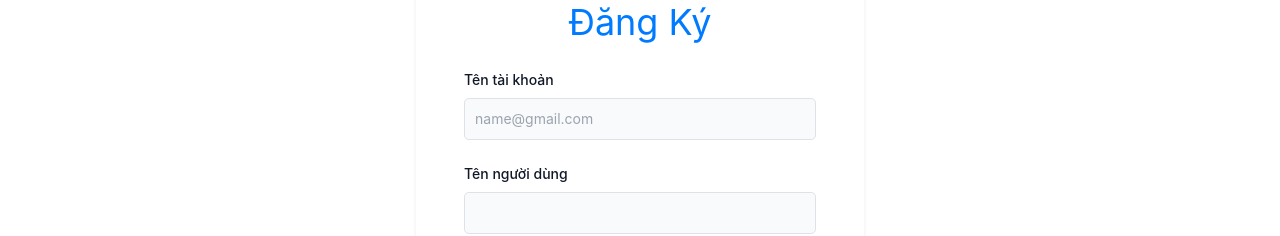
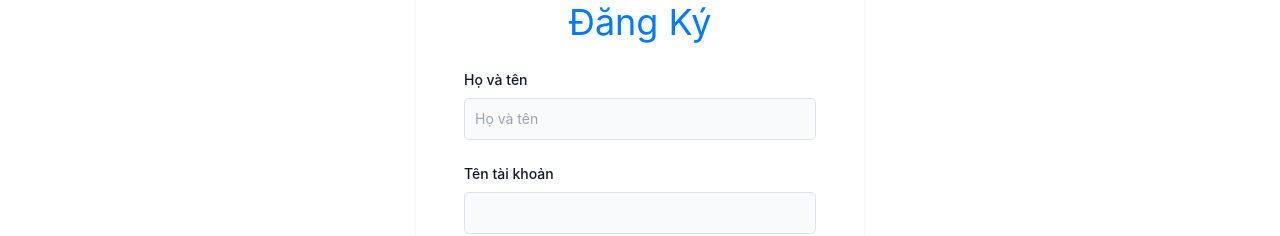
Before and after one commit to ndkhangvl/Blog_Web, a Vue app in the folder frontend/: page /register in a window 1280 px wide. Shown: the part 192-428 px from the top of the page. Built offline with nearby package versions, Linux system fonts and the light colour scheme.

Commit message:
Success check valid for register

```diff
--- a/frontend/package.json
+++ b/frontend/package.json
@@ -13,8 +13,10 @@
     "bootstrap": "^4.6.2",
     "jquery": "^3.6.1",
     "popper.js": "^1.16.1",
+    "vee-validate": "^4.7.3",
     "vue": "^3.2.41",
-    "vue-router": "^4.1.6"
+    "vue-router": "^4.1.6",
+    "yup": "^0.32.11"
   },
   "devDependencies": {
     "@vitejs/plugin-vue": "^3.1.2",
--- a/frontend/src/services/blog.service.js
+++ b/frontend/src/services/blog.service.js
@@ -3,7 +3,7 @@ const url = import.meta.env.VITE_APP_API_URL;
 
 class BlogService {
     constructor() {
-        this.baseUrl = `${url}/api/posts`;
+        this.baseUrl = `${url}/api/users`;
         this.api = axios.create({
             headers: {
                 'Content-Type': 'application/json',
@@ -11,6 +11,10 @@ class BlogService {
             },
         });
     }
+
+    async signUp(user) {
+        return (await this.api.post(this.baseUrl, user)).data;
+    }
 }
 
 export const blogService = new BlogService();
--- a/frontend/src/view/Register.vue
+++ b/frontend/src/view/Register.vue
@@ -5,45 +5,96 @@
     <div class="space-y-3.5">
       <p class="text-primary text-4xl mb-2 text-center">Đăng Ký</p>
     </div>
-    <form>
+    <Form :validation-schema="formSchema" @submit="register">
       <div class="mb-6">
-        <label for="email" class="block mb-2 text-sm font-medium text-gray-900 dark:text-white">Tên tài khoản</label>
-        <input type="email" id="email"
+        <label for="text" class="block mb-2 text-sm font-medium text-gray-900 dark:text-white">Họ và tên</label>
+        <Field type="text" name="name"
           class="bg-gray-50 border border-gray-300 text-gray-900 text-sm rounded-lg focus:ring-blue-500 focus:border-blue-500 block w-full p-2.5 dark:bg-gray-700 dark:border-gray-600 dark:placeholder-gray-400 dark:text-white dark:focus:ring-blue-500 dark:focus:border-blue-500"
-          placeholder="name@gmail.com" required>
+          placeholder="Họ và tên"  v-model= "name" />
+          <ErrorMessage name="name" class="text-sm text-red-800" />
       </div>
       <div class="mb-6">
-        <label for="password" class="block mb-2 text-sm font-medium text-gray-900 dark:text-white">Tên người
-          dùng</label>
-        <input type="password" id="password"
+        <label for="text" class="block mb-2 text-sm font-medium text-gray-900 dark:text-white">Tên tài khoản</label>
+        <Field type="text" name="username"
           class="bg-gray-50 border border-gray-300 text-gray-900 text-sm rounded-lg focus:ring-blue-500 focus:border-blue-500 block w-full p-2.5 dark:bg-gray-700 dark:border-gray-600 dark:placeholder-gray-400 dark:text-white dark:focus:ring-blue-500 dark:focus:border-blue-500"
-          required>
+          v-model= "username" />
+          <ErrorMessage name="username" class="text-sm text-red-800" />
       </div>
       <div class="mb-6">
         <label for="password" class="block mb-2 text-sm font-medium text-gray-900 dark:text-white">Mật khẩu</label>
-        <input type="password" id="password"
+        <Field type="password" name="password"
           class="bg-gray-50 border border-gray-300 text-gray-900 text-sm rounded-lg focus:ring-blue-500 focus:border-blue-500 block w-full p-2.5 dark:bg-gray-700 dark:border-gray-600 dark:placeholder-gray-400 dark:text-white dark:focus:ring-blue-500 dark:focus:border-blue-500"
-          required>
+          v-model= "password" />
+          <ErrorMessage name="password" class="text-sm text-red-800" />
       </div>
       <div class="mb-6">
         <label for="password" class="block mb-2 text-sm font-medium text-gray-900 dark:text-white">Nhập lại mật
           khẩu</label>
-        <input type="password" id="password"
+        <Field type="password" name="repassword"
           class="bg-gray-50 border border-gray-300 text-gray-900 text-sm rounded-lg focus:ring-blue-500 focus:border-blue-500 block w-full p-2.5 dark:bg-gray-700 dark:border-gray-600 dark:placeholder-gray-400 dark:text-white dark:focus:ring-blue-500 dark:focus:border-blue-500"
-          required>
+          v-model= "repassword" />
+          <ErrorMessage name="repassword" class="text-sm text-red-800" />
       </div>
       <div class="block text-center ">
         <button
           class="tracking-widest bg-primary min-w-full h-12 focus:bg-secondary hover:bg-secondary text-white rounded-lg text-2xl marlene-btn"
           type="submit">Đăng Ký</button>
       </div>
-    </form>
+    </Form>
+    <p>{{ message }}</p>
+    <!-- <div v-if="error" class="text-red-600"> {{ error.message }}</div> -->
   </div>
 </div>
 </template>
 
-<script setup>
+<script>
+import * as yup from 'yup';
+import { Form, Field, ErrorMessage } from 'vee-validate';
+import { blogService } from '@/services/blog.service';
+export default {
+  data() {
+    const formSchema = yup.object().shape({
+      username: yup
+        .string()
+        .required('Tên tài khoản không thể bỏ trống.')
+        .min(2, "Tên không thể ít hơn 2 kí tự")
+        .max(50, "Tên không thể quá 50 kí tự"),
+      name: yup
+        .string()
+        .required('Tên không thể bỏ trống.')
+        .min(2, "Tên không thể ít hơn 2 kí tự")
+        .max(50, "Tên không thể quá 50 kí tự"),
+      password: yup
+        .string()
+        .required('Mật khẩu không thể bỏ trống'),
+      repassword: yup
+        .string()
+        .required('Nhập lại mật khẩu không thể bỏ trống')
+        .oneOf([yup.ref('password'), null], 'Mật khẩu không trùng khớp'),
+    });
+    return {
+      username: "",
+      name: "",
+      password: "",
+      repassword: "",
+      error: "",
+      formSchema,
+    };
+  },
+  methods: {
+    async register(user) {
+            try {
+                await blogService.signUp(user);
+                this.message = 'Tài khoản được thêm thành công.';
+            } catch (error) {
+                console.log(error);
+            }
+        },
+  },
 
+  components: { Form, Field, ErrorMessage }
+
+};
 </script>
 
 <style>
```
Also changed, not shown: 1 other file (tests, documents, lock files or other folders).
